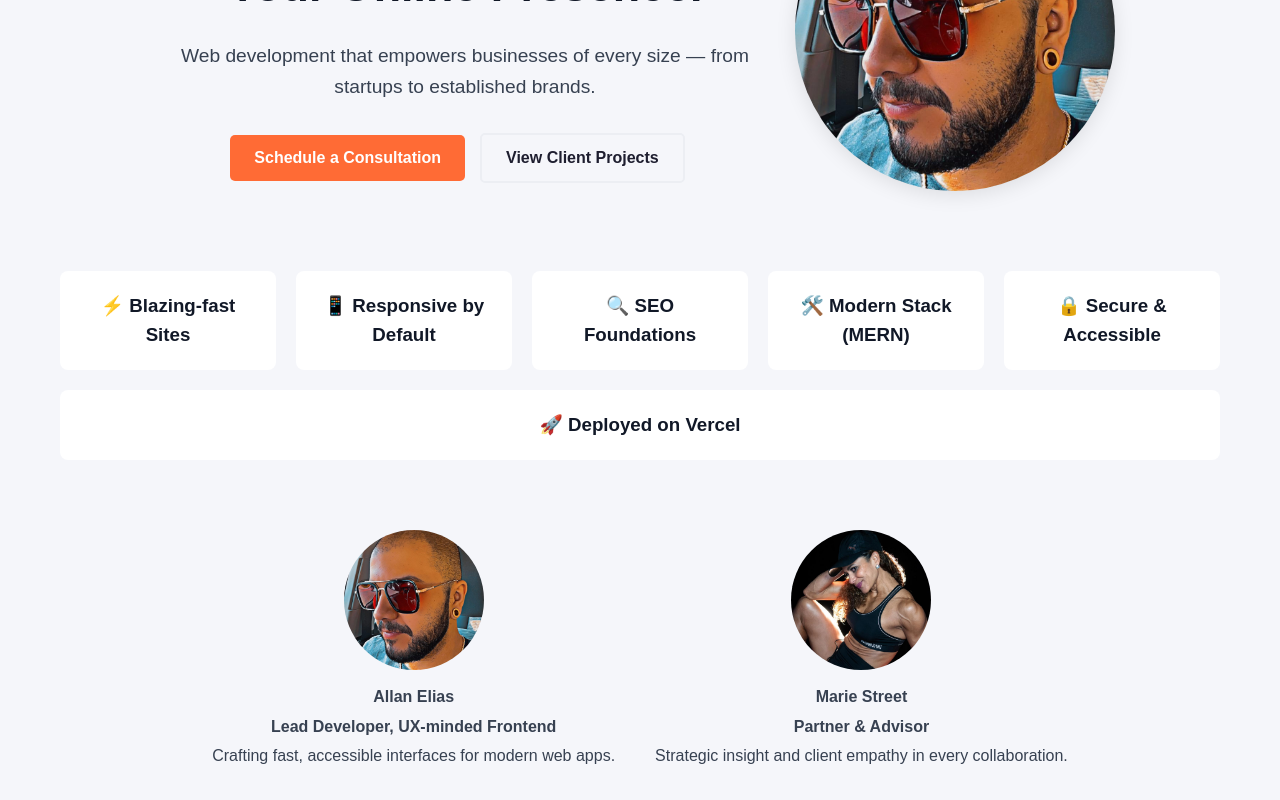
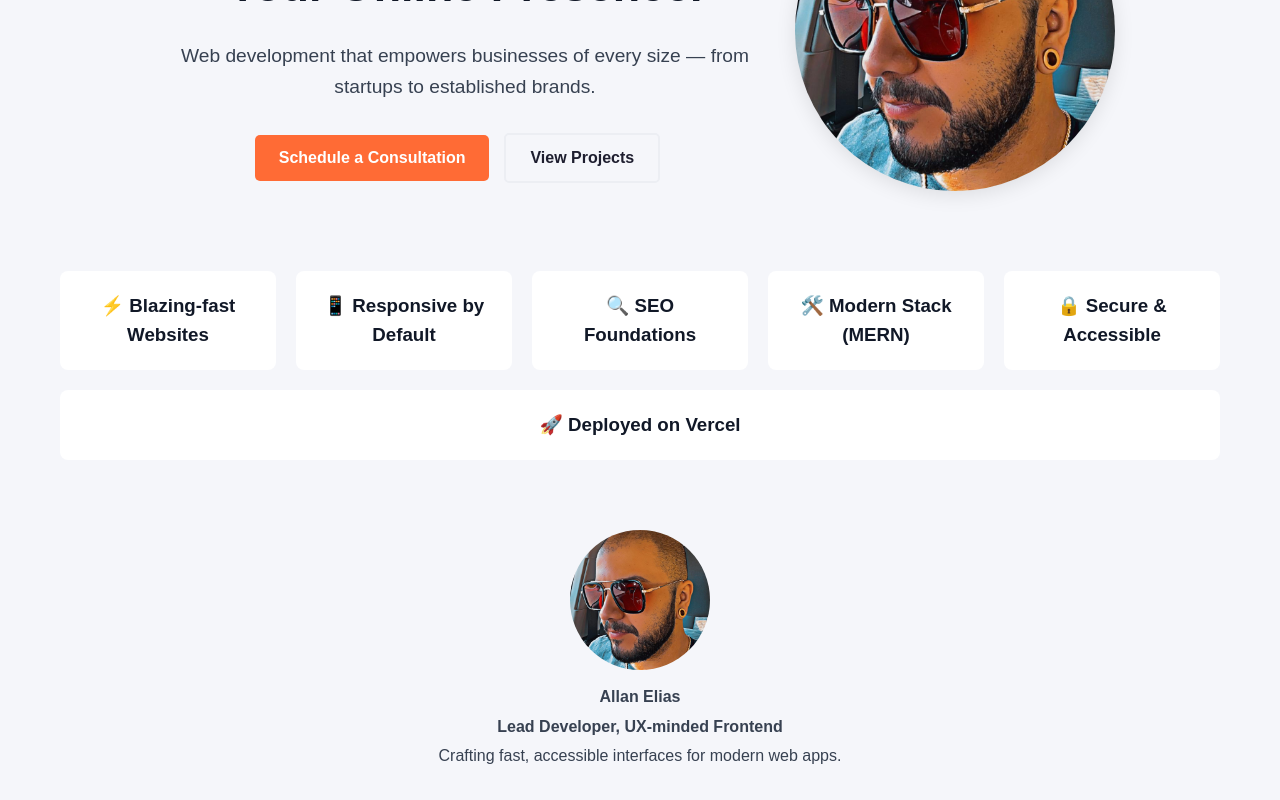
Before and after one commit to EliasAllan/Portfolio2025, a React (Vite) app in the folder client/: page / in a window 1280 px wide. Shown: the part 380-1180 px from the top of the page. Built offline with nearby package versions, Linux system fonts and the light colour scheme.

Commit message:
changed wording

```diff
--- a/client/src/pages/About.jsx
+++ b/client/src/pages/About.jsx
@@ -23,7 +23,7 @@ export default function About() {
       </Motion.div>
 
       {/* Advisor Section */}
-      <Motion.div
+      {/* <Motion.div
         className="about-section reverse"
         initial={{ opacity: 0, x: -100 }}
         whileInView={{ opacity: 1, x: 0 }}
@@ -36,7 +36,7 @@ export default function About() {
           <p>Partner & Advisor</p>
           <p>Supporting strategy and client success throughout projects.</p>
         </div>
-      </Motion.div>
+      </Motion.div> */}
     </div>
   );
 }
--- a/client/src/pages/Home.jsx
+++ b/client/src/pages/Home.jsx
@@ -20,7 +20,7 @@ export default function Home() {
           </p>
           <div className="hero-buttons">
             <a href="/book"><button>Schedule a Consultation</button></a>
-            <a href="/stories"><button className="outline">View Client Projects</button></a>
+            <a href="/stories"><button className="outline">View Projects</button></a>
           </div>
         </div>
         <div className="hero-image-bg"></div>
@@ -35,7 +35,7 @@ export default function Home() {
         viewport={{ once: false, amount: 0.5 }}
       >
         <a href="/services" className="feature-item">
-          <h3>⚡ Blazing-fast Sites</h3>
+          <h3>⚡ Blazing-fast Websites</h3>
         </a>
         <a href="/services" className="feature-item">
           <h3>📱 Responsive by Default</h3>
@@ -70,14 +70,14 @@ export default function Home() {
             Crafting fast, accessible interfaces for modern web apps.
           </p>
         </div>
-        <div className="bio-card">
+        {/* <div className="bio-card">
           <img src="/images/marie-home.jpg" alt="Marie" />
           <h4>Marie Street</h4>
           <p className="bio-role">Partner & Advisor</p>
           <p className="bio-desc">
             Strategic insight and client empathy in every collaboration.
           </p>
-        </div>
+        </div> */}
         <a href="/about" className="bio-link">Read More →</a>
       </Motion.section>
 
--- a/client/src/pages/SuccessStories.jsx
+++ b/client/src/pages/SuccessStories.jsx
@@ -3,7 +3,7 @@ function SuccessStories() {
       <div className="page-body" style={{ padding: '2rem' }}>
         <h2 style={{ fontSize: '2rem', marginBottom: '1rem' }}>Client Transformations</h2>
         <p style={{ maxWidth: '600px', marginBottom: '1rem' }}>
-          Real people. Real results. Here are some of the amazing transformations our clients have achieved with consistency and the right guidance.
+          Here are some of the amazing results our clients have achieved with the right technology.
         </p>
         <div style={{ display: 'flex', gap: '1rem', flexWrap: 'wrap' }}>
           <div style={{
```
